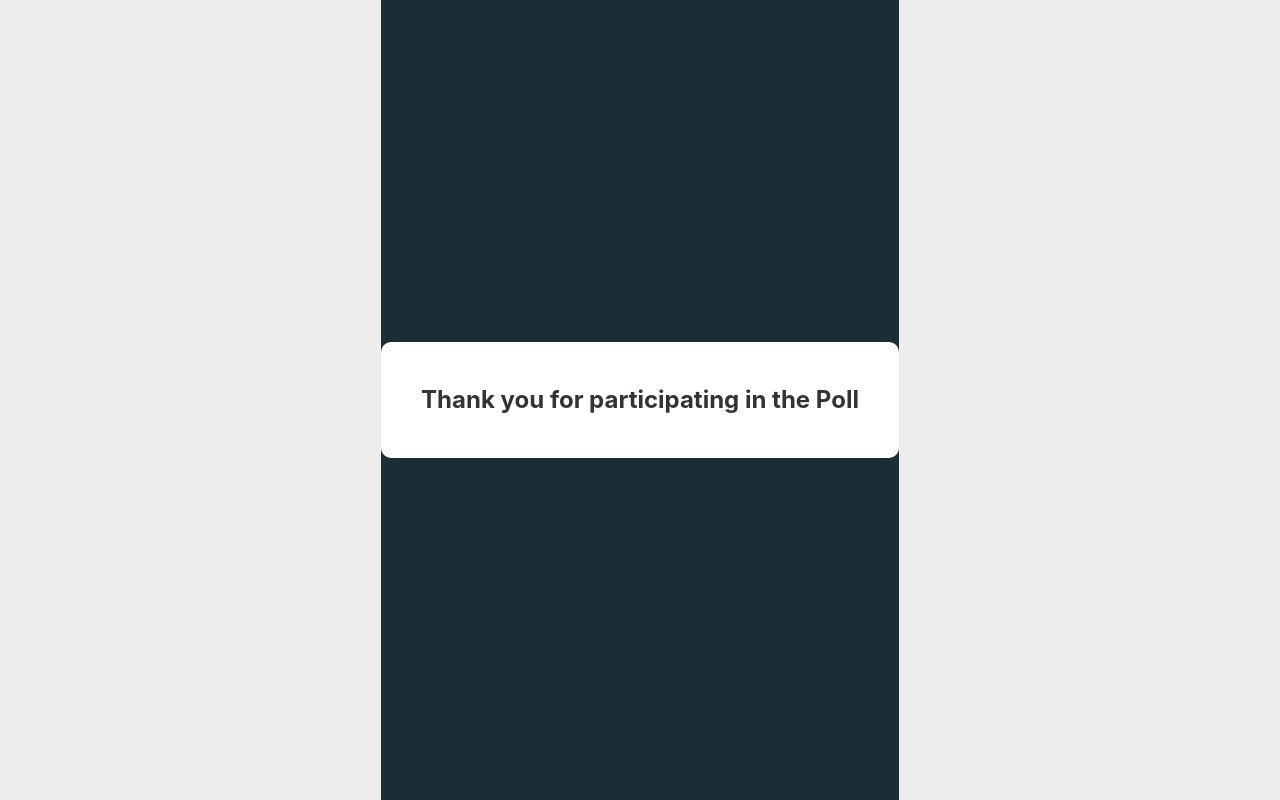
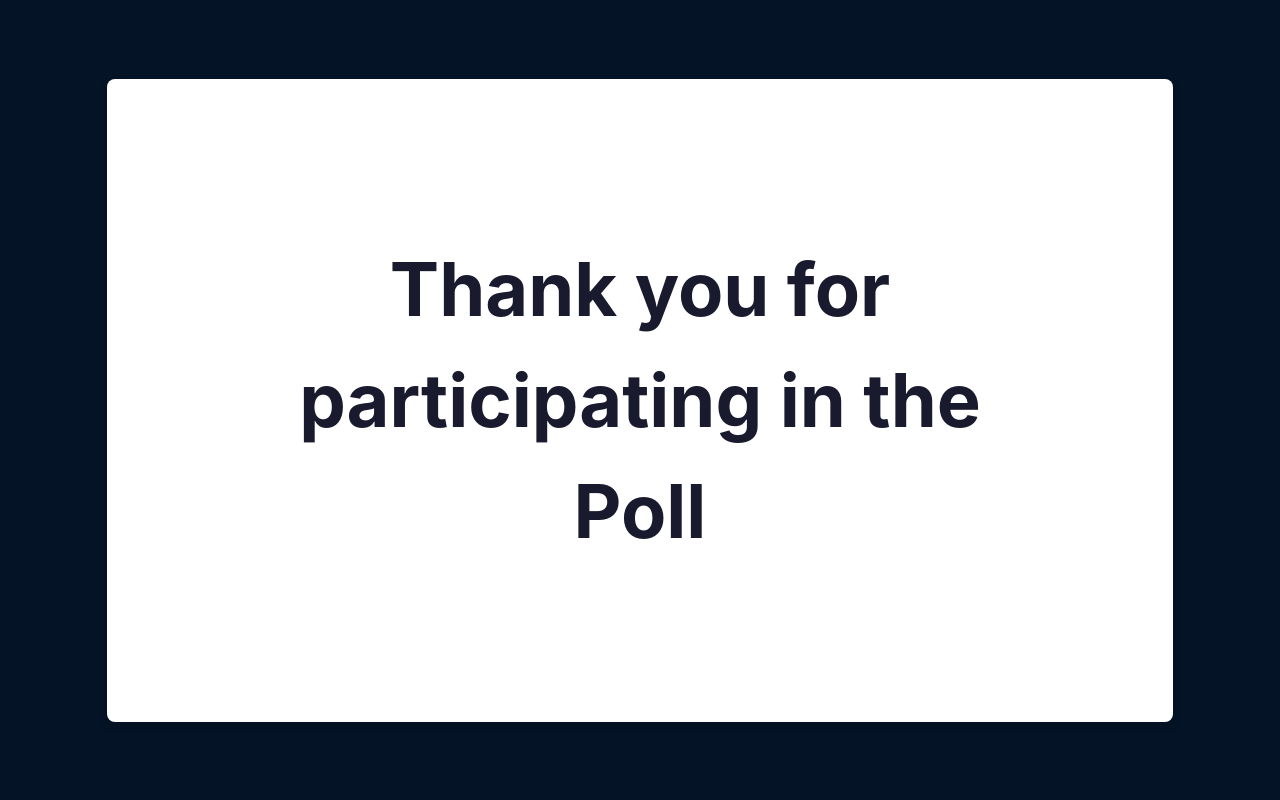
Before and after one commit to Jitanshu08/Quizze-Frontend, a React (Vite) app: page /poll-completion in a window 1280 px wide. Built offline with nearby package versions, Linux system fonts and the light colour scheme; a web font is replaced by a local one.

Commit message:
styled poll completion page

```diff
--- a/src/css/pollCompletionPage.css
+++ b/src/css/pollCompletionPage.css
@@ -1,19 +1,31 @@
+/* Full-Screen Wrapper for Poll Completion Page */
+.poll-full-screen-wrapper {
+  width: 100vw;
+  height: 100vh;
+  background-color: rgba(4, 19, 37, 1); /* Full screen background color */
+  display: flex;
+  align-items: center;
+  justify-content: center;
+}
+
+/* Completion Page Container */
 .poll-completion-container {
-  background-color: #1a2e35; /* Royal blue background */
-  height: 100vh;
+  width: 1066px;
+  height: 643px;
+  background-color: #ffffff; /* Background color */
+  border-radius: 8px;
+  box-shadow: 0px 4px 10px rgba(0, 0, 0, 0.1); /* Subtle shadow */
+  text-align: center;
+  padding: 20px;
   display: flex;
+  flex-direction: column;
   justify-content: center;
   align-items: center;
 }
 
-.poll-completion-box {
-  background-color: #ffffff; /* White box */
-  padding: 40px;
-  border-radius: 10px;
-  text-align: center;
+/* Heading Styles */
+.poll-completion-container h2 {
+  font-size: 74px;
+  color: #1a1a2e;
+  margin: 0 150px;
 }
-
-.poll-completion-box h2 {
-  font-size: 24px;
-  color: #333333;
-}
--- a/src/pages/PollCompletionPage.jsx
+++ b/src/pages/PollCompletionPage.jsx
@@ -3,8 +3,8 @@ import "../css/pollCompletionPage.css";
 
 const PollCompletionPage = () => {
   return (
-    <div className="poll-completion-container">
-      <div className="poll-completion-box">
+    <div className="poll-full-screen-wrapper">
+      <div className="poll-completion-container">
         <h2>Thank you for participating in the Poll</h2>
       </div>
     </div>
```
